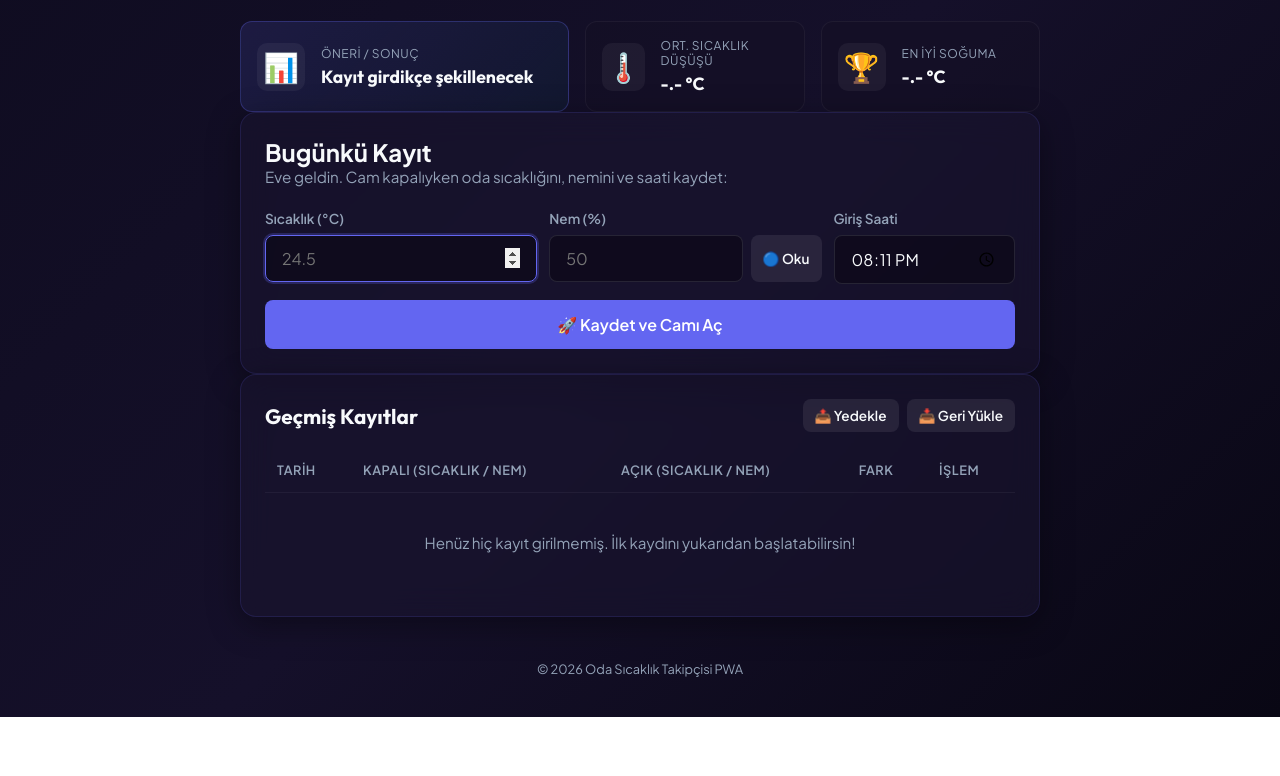
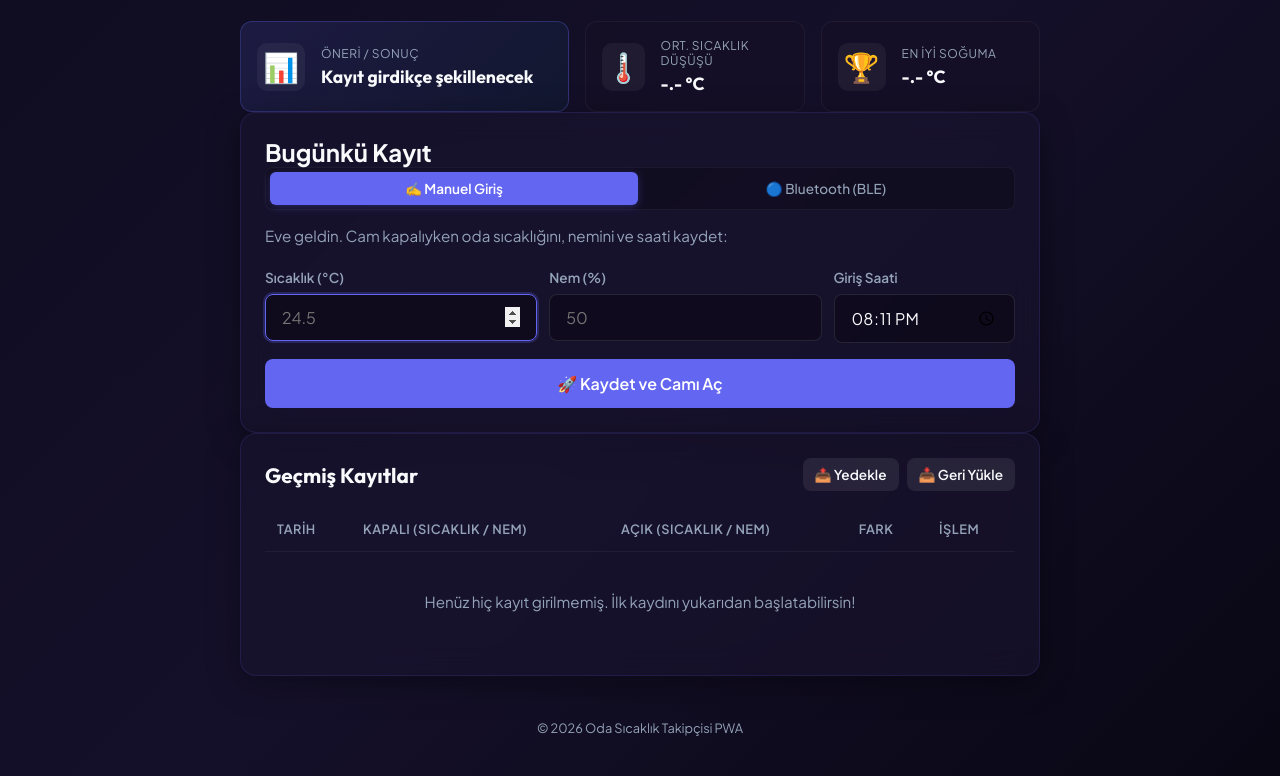
Before and after one commit to utkugunce/room-temp-tracker, a website: page index.html in a window 1280 px wide. Shown: the part 126-902 px from the top of the page. Before the commit the page ends 843 px from the top, so only its background shows below. Drawn offline with Linux system fonts and the light colour scheme.

Commit message:
feat: add segmented control to toggle between Manual and Bluetooth modes

```diff
--- a/app.js
+++ b/app.js
@@ -305,10 +305,22 @@ function renderActiveLog() {
   const container = document.getElementById('activeLogContainer');
   const todayStr = getTodayDateString();
   const todayLog = logs.find(l => l.date === todayStr);
+  const bleEnabled = localStorage.getItem('ble_enabled') === 'true';
+
+  let methodSelectorHtml = '';
+  if (!todayLog || todayLog.openTemp === null) {
+    methodSelectorHtml = `
+      <div class="method-selector">
+        <button type="button" class="method-btn ${!bleEnabled ? 'active' : ''}" id="methodManualBtn">✍️ Manuel Giriş</button>
+        <button type="button" class="method-btn ${bleEnabled ? 'active' : ''}" id="methodBleBtn">🔵 Bluetooth (BLE)</button>
+      </div>
+    `;
+  }
 
   if (!todayLog) {
     // Step 1: Start entry (Window Closed temp & humidity)
     container.innerHTML = `
+      ${methodSelectorHtml}
       <form id="startLogForm" class="logging-flow">
         <p style="color: var(--text-secondary); font-size: 0.95rem; margin-bottom: 8px;">
           Eve geldin. Cam kapalıyken oda sıcaklığını, nemini ve saati kaydet:
@@ -322,7 +334,7 @@ function renderActiveLog() {
             <label for="closedHum">Nem (%)</label>
             <div style="display: flex; gap: 8px; width: 100%;">
               <input type="number" id="closedHum" step="1" placeholder="50" style="flex: 1; min-width: 0;">
-              <button type="button" id="bleReadClosedBtn" class="btn btn-secondary btn-sm" title="Bluetooth ile Oku">🔵 Oku</button>
+              ${bleEnabled ? '<button type="button" id="bleReadClosedBtn" class="btn btn-secondary btn-sm" title="Bluetooth ile Oku">🔵 Oku</button>' : ''}
             </div>
           </div>
           <div class="input-group" style="flex: 1;">
@@ -334,9 +346,11 @@ function renderActiveLog() {
       </form>
     `;
 
+    if (bleEnabled) {
       document.getElementById('bleReadClosedBtn').addEventListener('click', () => {
         readSensorDataFromBLE('closedTemp', 'closedHum', 'bleReadClosedBtn');
       });
+    }
 
     document.getElementById('startLogForm').addEventListener('submit', (e) => {
       e.preventDefault();
@@ -370,6 +384,7 @@ function renderActiveLog() {
     if (countdownInterval) clearInterval(countdownInterval);
 
     container.innerHTML = `
+      ${methodSelectorHtml}
       <div class="logging-flow">
         <div class="waiting-state">
           <div class="waiting-timer" style="display: flex; justify-content: space-between; align-items: center; width: 100%;">
@@ -399,7 +414,7 @@ function renderActiveLog() {
               <label for="openHum">Nem (%)</label>
               <div style="display: flex; gap: 8px; width: 100%;">
                 <input type="number" id="openHum" step="1" placeholder="45" style="flex: 1; min-width: 0;">
-                <button type="button" id="bleReadOpenBtn" class="btn btn-secondary btn-sm" title="Bluetooth ile Oku">🔵 Oku</button>
+                ${bleEnabled ? '<button type="button" id="bleReadOpenBtn" class="btn btn-secondary btn-sm" title="Bluetooth ile Oku">🔵 Oku</button>' : ''}
               </div>
             </div>
             <div class="input-group" style="flex: 1;">
@@ -412,9 +427,11 @@ function renderActiveLog() {
       </div>
     `;
 
+    if (bleEnabled) {
       document.getElementById('bleReadOpenBtn').addEventListener('click', () => {
         readSensorDataFromBLE('openTemp', 'openHum', 'bleReadOpenBtn');
       });
+    }
 
     // Live countdown calculations
     const [hours, minutes] = todayLog.closedTime.split(':').map(Number);
@@ -509,6 +526,20 @@ function renderActiveLog() {
         todayLog.openTime = null;
         saveLogs();
       }
+    });
+  }
+
+  // Bind method selectors if present
+  const manualBtn = document.getElementById('methodManualBtn');
+  const bleBtn = document.getElementById('methodBleBtn');
+  if (manualBtn && bleBtn) {
+    manualBtn.addEventListener('click', () => {
+      localStorage.setItem('ble_enabled', 'false');
+      renderActiveLog();
+    });
+    bleBtn.addEventListener('click', () => {
+      localStorage.setItem('ble_enabled', 'true');
+      renderActiveLog();
     });
   }
 }
--- a/style.css
+++ b/style.css
@@ -453,6 +453,42 @@ input[type="date"]:focus {
   animation: modalFadeIn 0.3s ease-out;
 }
 
+/* Input Method Selector (Segmented Control) */
+.method-selector {
+  display: flex;
+  background: rgba(10, 8, 20, 0.4);
+  border: 1px solid rgba(255, 255, 255, 0.05);
+  border-radius: 8px;
+  padding: 4px;
+  margin-bottom: 16px;
+  gap: 4px;
+}
+
+.method-btn {
+  flex: 1;
+  background: transparent;
+  border: none;
+  color: var(--text-secondary);
+  font-family: var(--font-body);
+  font-size: 0.85rem;
+  font-weight: 500;
+  padding: 8px 12px;
+  border-radius: 6px;
+  cursor: pointer;
+  transition: var(--transition);
+  display: inline-flex;
+  align-items: center;
+  justify-content: center;
+  gap: 6px;
+}
+
+.method-btn.active {
+  background: var(--primary);
+  color: #fff;
+  font-weight: 600;
+  box-shadow: 0 2px 8px rgba(99, 102, 241, 0.3);
+}
+
 @keyframes modalFadeIn {
   from { opacity: 0; transform: translateY(10px); }
   to { opacity: 1; transform: translateY(0); }
--- a/sw.js
+++ b/sw.js
@@ -1,4 +1,4 @@
-const CACHE_NAME = 'temp-tracker-v3';
+const CACHE_NAME = 'temp-tracker-v4';
 const ASSETS = [
   './',
   './index.html',
```
Lines whose indentation alone changed are shown as unchanged.
